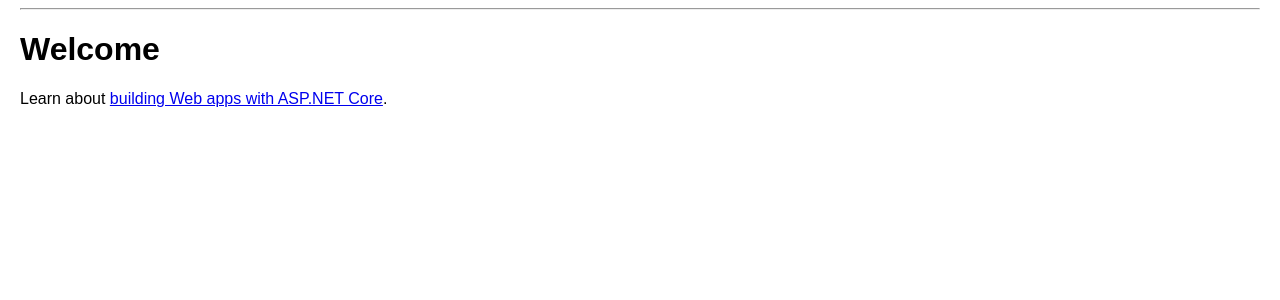
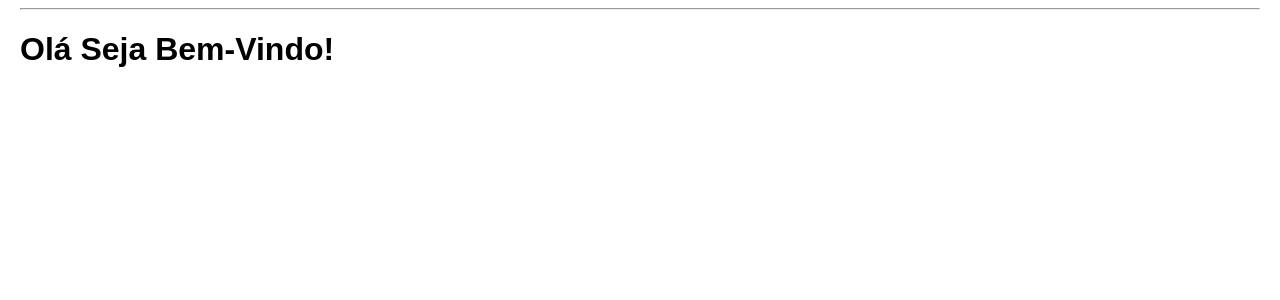
Before and after one commit to Marcus56480/Exercicios_MVC, an ASP.NET Core app: page / in a window 1280 px wide. Shown: the part 38-338 px from the top of the page. Run offline with ASP.NET Core 8, Linux system fonts and the light colour scheme; style sheets or scripts are compiled from the project's sources.

Commit message:
:recycle: Refactor: Refeito a Página de Inicio

```diff
--- a/Views/Home/Index.cshtml
+++ b/Views/Home/Index.cshtml
@@ -2,7 +2,4 @@
     ViewData["Title"] = "Home Page";
 }
 
-<div class="text-center">
-    <h1 class="display-4">Welcome</h1>
-    <p>Learn about <a href="https://learn.microsoft.com/aspnet/core">building Web apps with ASP.NET Core</a>.</p>
-</div>
+<h1>Olá Seja Bem-Vindo!</h1>
```
